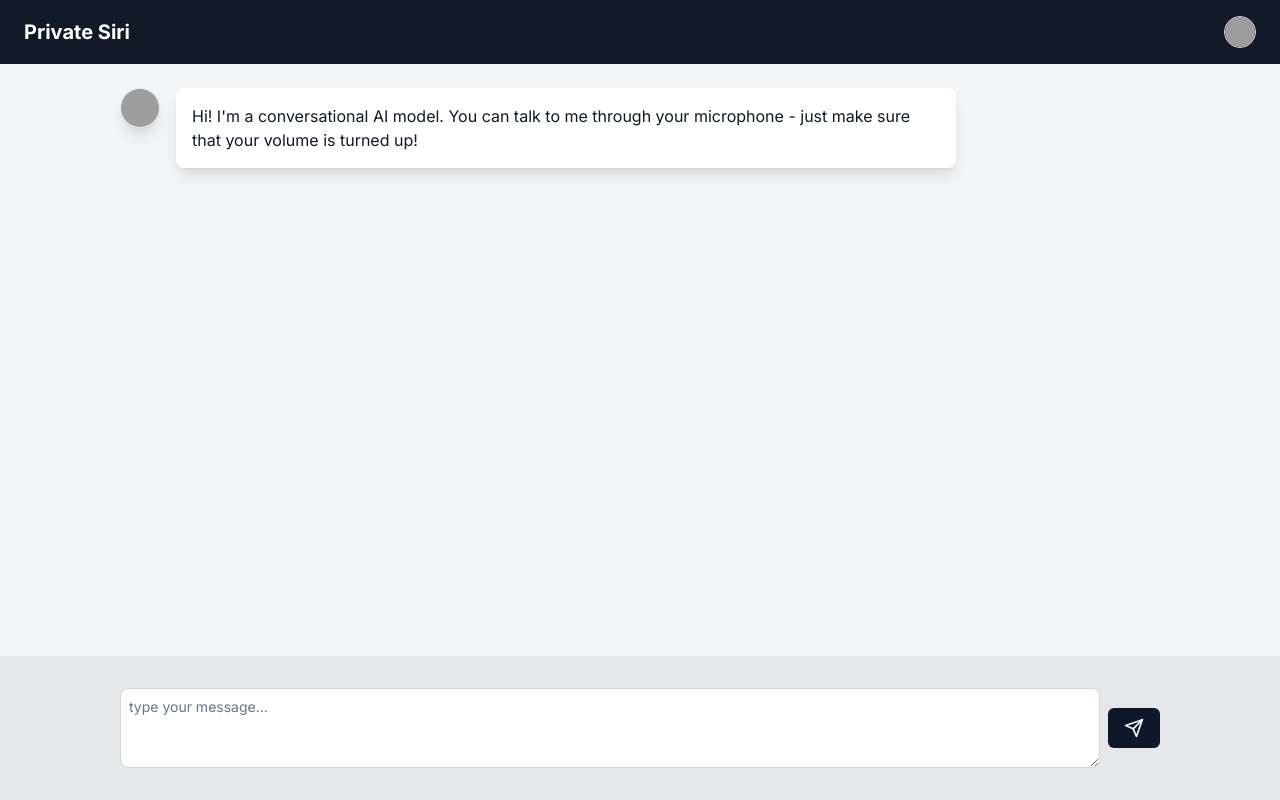
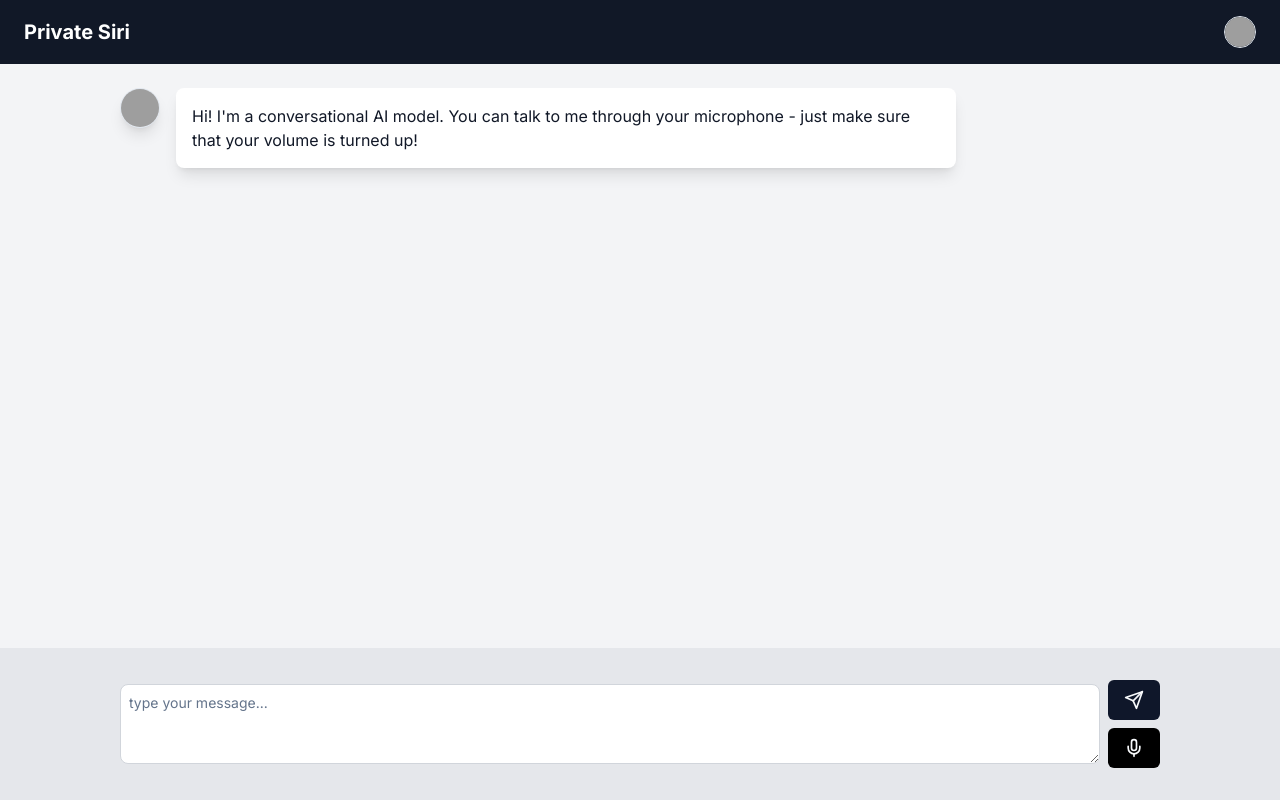
Before and after one commit to Constellate-AI/voice-chat, a Next.js app in the folder frontend/: page / in a window 1280 px wide. Built offline with nearby package versions, Linux system fonts and the light colour scheme; no server answers; grey boxes are pictures that could not be loaded.

Commit message:
feat: semi-working autio

```diff
--- a/frontend/next.config.mjs
+++ b/frontend/next.config.mjs
@@ -1,4 +1,6 @@
 /** @type {import('next').NextConfig} */
-const nextConfig = {};
+const nextConfig = {
+    reactStrictMode: false
+};
 
 export default nextConfig;
--- a/frontend/package.json
+++ b/frontend/package.json
@@ -12,13 +12,14 @@
     "@ai-sdk/openai": "^0.0.18",
     "@radix-ui/react-avatar": "^1.0.4",
     "@radix-ui/react-slot": "^1.0.2",
+    "@radix-ui/react-tooltip": "^1.0.7",
     "@types/audioworklet": "^0.0.55",
     "@xstate/react": "^4.1.1",
     "ai": "^3.1.22",
     "class-variance-authority": "^0.7.0",
     "clsx": "^2.1.1",
     "ffmpeg": "^0.0.4",
-    "lucide-react": "^0.381.0",
+    "lucide-react": "^0.390.0",
     "next": "14.2.3",
     "openai": "^4.47.3",
     "react": "^18",
--- a/frontend/src/app/page.tsx
+++ b/frontend/src/app/page.tsx
@@ -59,8 +59,8 @@ export default function Home() {
                 inspectionEvent.type === '@xstate.event' &&
                 inspectionEvent.event.type === StateMachineEvent.TranscriptReceived
             ) {
-                console.log(`Transcript received!`)
-                setFullMessage(
+                console.log(`Transcript received!`, inspectionEvent.event.transcript)
+                setInput(
                     (m) => m + (m
                             ? inspectionEvent.event.transcript
                             : inspectionEvent.event.transcript?.trimStart()
@@ -72,10 +72,9 @@ export default function Home() {
 
     // Subscribe to events & state transition the state machine
     useEffect(() => {
-        console.log(`effect!`)
 
         const subscription = service.subscribe((snapshot) => {
-            console.log(`snapshot`, snapshot)
+            console.log(`snapshot`, snapshot.value)
         })
         return subscription.unsubscribe;
     }, [service]);
@@ -84,28 +83,42 @@ export default function Home() {
     // We will use the Vercel AI SDK
     const generateResponse = useCallback(
         async (noop: boolean, input: string = '') => {
+
+            if (!input) return
+            if (!noop) {
+                recorderNodeRef.current.stop()
+            }
+            console.log(`generating response`, input, messages)
             // TODO the endpoint should both handle LLM generation AND TTS on a per-sentence level.
+
+            // FIXME
+            console.log(`running "generateResponse" with string `, input)
             await append({role: 'user', content: input, id: nanoid(12)})
 
         }, [messages, isTortoiseOn])
 
 
     useEffect(() => {
-        console.log(`messages changed`, messages)
+
         const transition = state.context.messages > messages.length + 1;
         if (transition && state.matches(StateMachineState.BotGenerating)) {
-            generateResponse(/*Noop =*/ false, fullMessage)
+            console.log(`can generate`)
+            generateResponse(/*Noop =*/ false, input)
+        }
+        else {
+            console.log(`can't generate`)
+            console.log(transition)
+            console.log(state.matches(StateMachineState.BotGenerating))
         }
 
         if (transition) {
             // we already appended the message to history
             // append({role: 'user', content: input, id: nanoid(12)})
-            setFullMessage('')
             setInput('')
         }
 
         // FIXME this might not work since messages might not change
-    }, [state, messages, fullMessage])
+    }, [state, messages, input])
 
     // Callback for when a buffer of audio is received & needs to be transcribed
     const onSegmentReceived = useCallback(
@@ -130,14 +143,8 @@ export default function Home() {
         [messages]
     )
 
-    // Set up the worker for recorder and audio processing
-    async function setupAudioWorker() {
-
-    }
-
     // Load the worker once the page loads
     useEffect(() => {
-        console.log(`loading the worker`)
         class WorkletNode extends AudioWorkletNode {
             // @ts-expect-error
             constructor(context, onSegmentRecv, onSilence, onTalking) {
@@ -164,7 +171,6 @@ export default function Home() {
             }
         }
         (async function () {
-            console.log(`setting it up`)
             const stream = await navigator.mediaDevices.getUserMedia({audio: true})
             const context = new AudioContext()
             const source = context.createMediaStreamSource(stream)
@@ -173,8 +179,14 @@ export default function Home() {
             const recorderNode = new WorkletNode(
                 context,
                 onSegmentReceived,
-                () => send({type: StateMachineEvent.Silence}),
-                () => send({type: StateMachineEvent.Sound})
+                () => {
+                    console.log(`sending SILENCE detected event`)
+                    return send({type: StateMachineEvent.Silence})
+                },
+                () => {
+                    console.log(`sending TALKING Detected event`)
+                    return send({type: StateMachineEvent.Sound})
+                }
             )
 
             // @ts-ignore
@@ -186,26 +198,6 @@ export default function Home() {
             console.log(`finished setting everything up`)
         })()
     }, [])
-
-    // Set up a callback to handle difference betweeen audio & typing
-    const tick = useCallback(() => {
-        if (!recorderNodeRef.current) return;
-
-        if (input.length < fullMessage.length) {
-            const n = 1;
-            setInput(input.substring(0, input.length + n))
-
-            if (input.length + n === fullMessage.length) {
-                send({type: StateMachineEvent.TypingDone})
-            }
-        }
-    }, [input, fullMessage])
-
-    // schedule it on an interval
-    useEffect(() => {
-        const intervalId = setInterval(tick, 20);
-        return () => clearInterval(intervalId)
-    }, []);
 
     // Start/stop the recorder when the mic goes on or off
     useEffect(() => {
@@ -270,7 +262,13 @@ export default function Home() {
 
             {/* Toolbar*/}
             <section className={'w-full bg-gray-200 dark:bg-gray-950 p-4 flex flex-row items-center gap-2'}>
-                <PromptForm input={input} handleInputChange={handleInputChange} handleSubmit={handleSubmit}/>
+                <PromptForm
+                    input={input}
+                    handleInputChange={handleInputChange}
+                    handleSubmit={handleSubmit}
+                    isMicOn={isMicOn}
+                    setIsMicOn={setIsMicOn}
+                />
             </section>
 
         </main>
--- a/frontend/src/components/prompt-form.tsx
+++ b/frontend/src/components/prompt-form.tsx
@@ -2,13 +2,17 @@
 import type {FC} from 'react'
 import {Textarea} from '@/components/ui/textarea'
 import {Button} from '@/components/ui/button'
-import {SendIcon} from 'lucide-react'
+import {MicIcon, MicOffIcon, SendIcon} from 'lucide-react'
 import type {UseChatHelpers} from 'ai/react'
+import {cn} from '@/lib/utils'
+import {Tooltip, TooltipContent, TooltipProvider, TooltipTrigger} from '@/components/ui/tooltip'
 
-export const PromptForm: FC<Partial<UseChatHelpers>> = ({
+export const PromptForm: FC<Partial<UseChatHelpers> & {isMicOn: boolean, setIsMicOn: (b: boolean) => void}> = ({
     handleInputChange,
     handleSubmit,
-    input
+    input,
+    setIsMicOn,
+    isMicOn
 }) => {
     return (
         <div className={' dark:bg-gray-950 p-4 w-full'}>
@@ -19,12 +23,38 @@ export const PromptForm: FC<Partial<UseChatHelpers>> = ({
                     value={input}
                     onChange={handleInputChange}
                 />
-                <form onSubmit={handleSubmit} className={'cursor-pointer'}>
-                    <Button className={'cursor-pointer z-10'} >
-                        <SendIcon className={'w-5 h-5'}/>
-                        <span className={'sr-only'}>Send</span>
-                    </Button>
-                </form>
+                <div className={'flex flex-col gap-2'}>
+                    <form onSubmit={handleSubmit} className={'cursor-pointer'}>
+                        <Button className={'cursor-pointer z-10'}>
+                            <SendIcon className={'w-5 h-5'}/>
+                            <span className={'sr-only'}>Send</span>
+                        </Button>
+                    </form>
+
+                    <TooltipProvider>
+                        <Tooltip>
+                            <TooltipTrigger asChild={true}>
+                                <Button
+                                    type={'button'}
+                                    className={cn(
+                                        'cursor-pointer z-10',
+                                        isMicOn ? 'bg-black ' : 'bg-red-500 hover:bg-red-600'
+                                    )}
+                                    onClick={() => setIsMicOn(!isMicOn)}>
+                                    {isMicOn
+                                        ? <MicIcon className={'h-5 w-5'}/>
+                                        : <MicOffIcon className={'h-5 w-5'}/>
+                                    }
+                                </Button>
+                            </TooltipTrigger>
+                            <TooltipContent>
+                                {isMicOn ? 'Turn microphone off' : 'Turn microphone on'}
+                            </TooltipContent>
+                        </Tooltip>
+                    </TooltipProvider>
+
+                </div>
+
 
             </div>
 
--- /dev/null
+++ b/frontend/src/components/ui/tooltip.tsx
@@ -0,0 +1,30 @@
+"use client"
+
+import * as React from "react"
+import * as TooltipPrimitive from "@radix-ui/react-tooltip"
+
+import { cn } from "@/lib/utils"
+
+const TooltipProvider = TooltipPrimitive.Provider
+
+const Tooltip = TooltipPrimitive.Root
+
+const TooltipTrigger = TooltipPrimitive.Trigger
+
+const TooltipContent = React.forwardRef<
+  React.ElementRef<typeof TooltipPrimitive.Content>,
+  React.ComponentPropsWithoutRef<typeof TooltipPrimitive.Content>
+>(({ className, sideOffset = 4, ...props }, ref) => (
+  <TooltipPrimitive.Content
+    ref={ref}
+    sideOffset={sideOffset}
+    className={cn(
+      "z-50 overflow-hidden rounded-md border bg-popover px-3 py-1.5 text-sm text-popover-foreground shadow-md animate-in fade-in-0 zoom-in-95 data-[state=closed]:animate-out data-[state=closed]:fade-out-0 data-[state=closed]:zoom-out-95 data-[side=bottom]:slide-in-from-top-2 data-[side=left]:slide-in-from-right-2 data-[side=right]:slide-in-from-left-2 data-[side=top]:slide-in-from-bottom-2",
+      className
+    )}
+    {...props}
+  />
+))
+TooltipContent.displayName = TooltipPrimitive.Content.displayName
+
+export { Tooltip, TooltipTrigger, TooltipContent, TooltipProvider }
--- a/frontend/src/lib/audio/transcription.js
+++ b/frontend/src/lib/audio/transcription.js
@@ -6,7 +6,7 @@
 export async function fetchTranscript(buffer) {
     const blob = new Blob([buffer], { type: "audio/float32" });
 
-    console.log(`backend API: `, process.env.NEXT_PUBLIC_BACKEND_API_URL)
+    //console.log(`backend API: `, process.env.NEXT_PUBLIC_BACKEND_API_URL)
     const response = await fetch(`${process.env.NEXT_PUBLIC_BACKEND_API_URL}/transcribe`, {
         method: "POST",
         body: blob,
--- a/frontend/src/lib/state-machine.ts
+++ b/frontend/src/lib/state-machine.ts
@@ -197,7 +197,9 @@ export const chatMachine = createMachine(
             //  have a non-zero-length transcript
             [StateMachineGuard.CanGenerate]: ({context}) => {
                 console.log(`CanGenerate guard running with context`, context)
-                return context.pendingSegments === 0 && context.transcript.length > 0
+                const canGenerate = context.pendingSegments === 0 && context.transcript.length > 0
+                console.log(`GUARD can generate?`, canGenerate, context.pendingSegments, context.transcript.length)
+                return canGenerate
             }
         }
     }
```
Also changed, not shown: 2 other files (tests, documents, lock files or other folders).
